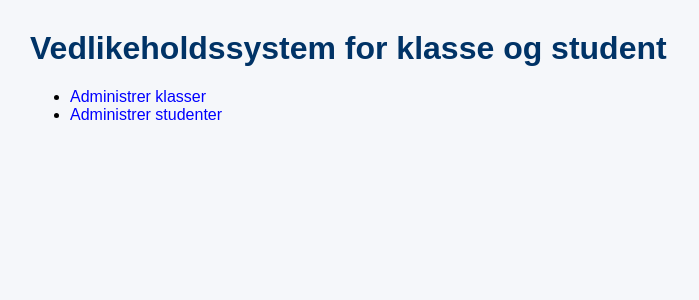
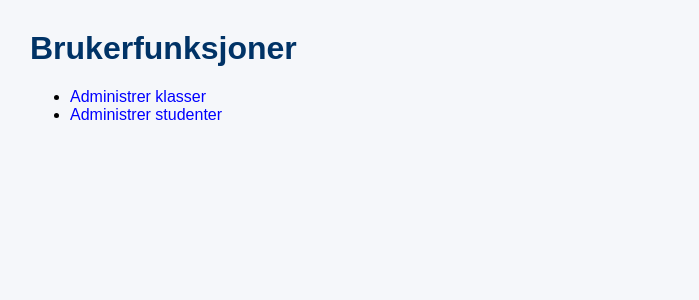
Before and after one commit to Ahabd4711/obligarb2, a PHP site: page / in a window 1280 px wide. Shown: the top 300 px of the page, without its empty margins (0-699 px from the left). Run offline with PHP 8.4, Linux system fonts and the light colour scheme.

Commit message:
Update index.php

```diff
--- a/index.php
+++ b/index.php
@@ -6,7 +6,7 @@
   <link rel="stylesheet" href="style.css">
 </head>
 <body>
-  <h1>Vedlikeholdssystem for klasse og student</h1>
+  <h1>Brukerfunksjoner</h1>
 
   <ul>
     <li><a href="klasse.php">Administrer klasser</a></li>
```
